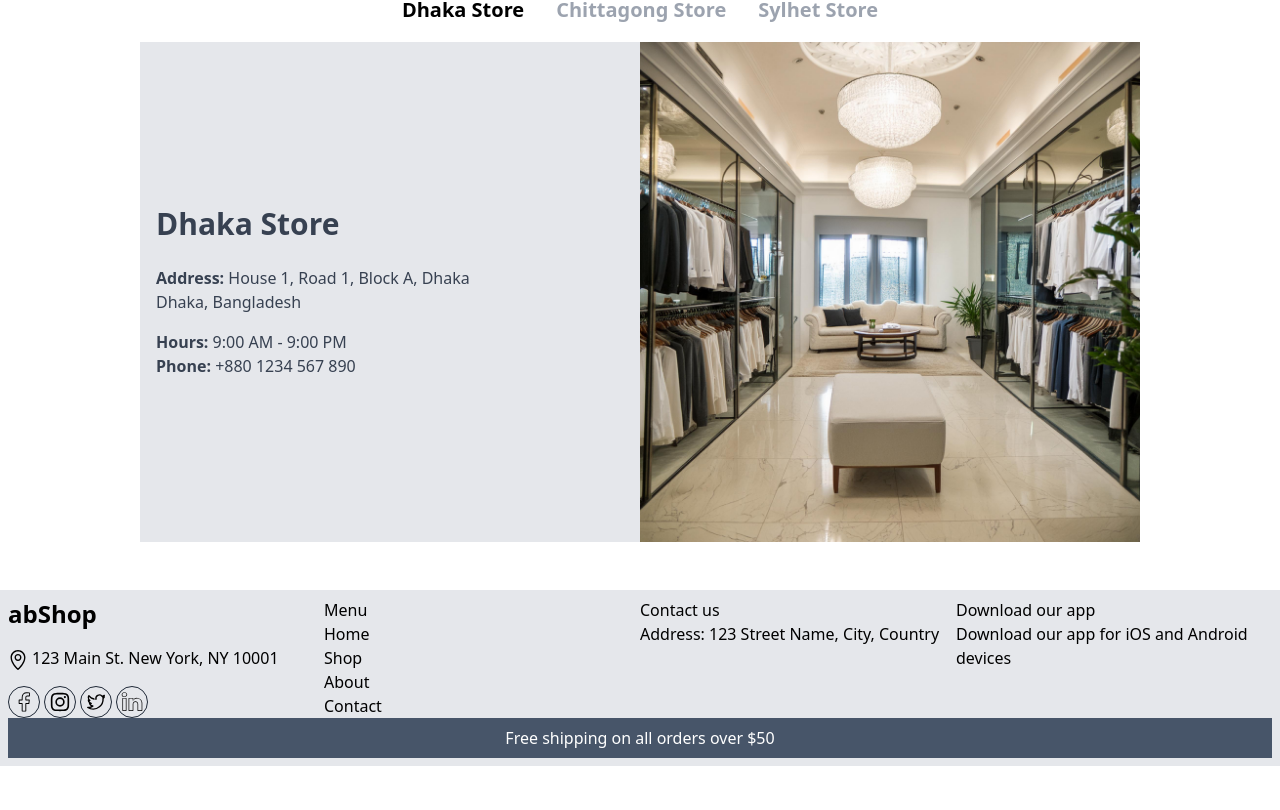
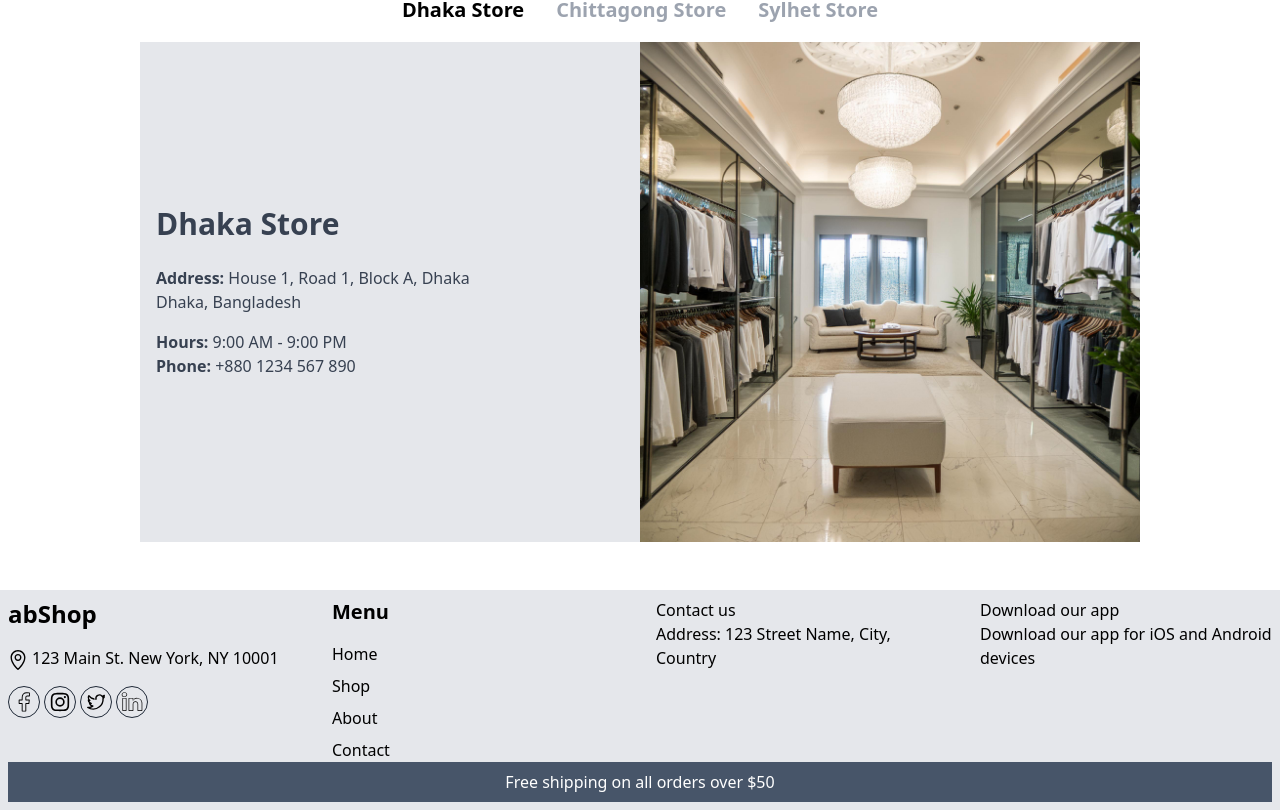
Before and after one commit to ledminh/my-project-gallery, a Next.js app: page /projects/shop-landing-page-1 in a window 1280 px wide. Shown: the part 3418-4228 px from the top of the page. Before the commit the page ends 4184 px from the top, so only its background shows below. Built offline with nearby package versions, Linux system fonts and the light colour scheme.

Commit message:
Footer:Menu

```diff
--- a/src/app/(other)/projects/shop-landing-page-1/components/Footer/Info/index.tsx
+++ b/src/app/(other)/projects/shop-landing-page-1/components/Footer/Info/index.tsx
@@ -7,7 +7,7 @@ export default function Info() {
 
   return (
     <div className="flex flex-col gap-4">
-      <h1 className="text-2xl font-bold">{title}</h1>
+      <h3 className="text-2xl font-bold">{title}</h3>
       <Link
         href={linkMap}
         target="_blank"
--- /dev/null
+++ b/src/app/(other)/projects/shop-landing-page-1/components/Footer/Menu/data.ts
@@ -0,0 +1,24 @@
+const data = [
+  {
+    id: "home",
+    title: "Home",
+    link: "#!",
+  },
+  {
+    id: "shop",
+    title: "Shop",
+    link: "#!",
+  },
+  {
+    id: "about",
+    title: "About",
+    link: "#!",
+  },
+  {
+    id: "contact",
+    title: "Contact",
+    link: "#!",
+  },
+];
+
+export default data;
--- a/src/app/(other)/projects/shop-landing-page-1/components/Footer/Menu/index.tsx
+++ b/src/app/(other)/projects/shop-landing-page-1/components/Footer/Menu/index.tsx
@@ -1,20 +1,21 @@
+import data from "./data";
+import Link from "next/link";
+
 export default function Menu() {
   return (
-    <div className="menu">
-      <h3>Menu</h3>
-      <ul>
-        <li>
-          <a href="#!">Home</a>
-        </li>
-        <li>
-          <a href="#!">Shop</a>
-        </li>
-        <li>
-          <a href="#!">About</a>
-        </li>
-        <li>
-          <a href="#!">Contact</a>
-        </li>
+    <div className="flex flex-col gap-4">
+      <h3 className="text-xl font-bold">Menu</h3>
+      <ul className="flex flex-col gap-2">
+        {data.map((item) => (
+          <li key={item.id}>
+            <Link
+              href={item.link}
+              className="border-b border-b-transparent hover:border-b-black"
+            >
+              {item.title}
+            </Link>
+          </li>
+        ))}
       </ul>
     </div>
   );
--- a/src/app/(other)/projects/shop-landing-page-1/components/Footer/index.tsx
+++ b/src/app/(other)/projects/shop-landing-page-1/components/Footer/index.tsx
@@ -5,7 +5,7 @@ import DownloadApp from "./DownloadApp";
 
 export default function Footer() {
   return (
-    <section className="grid grid-cols-1 sm:grid-cols-2 lg:grid-cols-4">
+    <section className="grid grid-cols-1 sm:grid-cols-2 lg:grid-cols-4 gap-8">
       <Info />
       <Menu />
       <ContactUs />
```
